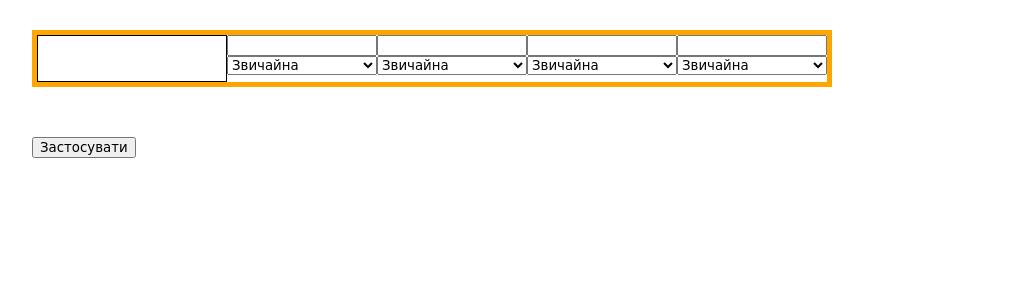
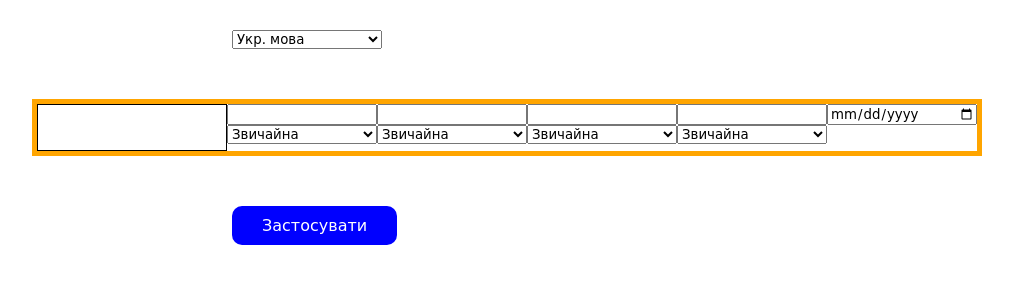
Before and after one commit to R-Mielamud/ClasssixSite, a Django app: page /editratings/ in a window 1280 px wide. Shown: the part 60-360 px from the top of the page, without its empty margins (68-1081 px from the left). Run offline with Django 3.2, Linux system fonts and the light colour scheme; data comes from the database, SQL or seed files in the repository.

Commit message:
init commit

```diff
--- a/editratings/static/editratings-form.css
+++ b/editratings/static/editratings-form.css
@@ -1,6 +1,6 @@
 .editratings-form-main-block {
     margin: 30px 0 0 100px;
-    width: 800px;
+    width: 950px;
 }
 
 .editratings-form-student-block {
@@ -29,6 +29,23 @@
     display: flex;
 }
 
-.editratings-form-status-input, .editratings-form-rating-input {
+.editratings-form-status-input, .editratings-form-rating-input, .editratings-form-date-input, .editratings-form-subject-input {
     width: 150px;
 }
+
+.editratings-form-submit-button, .editratings-form-subject-input {
+    margin-left: 200px;
+}
+
+.editratings-form-submit-button {
+    padding: 10px 30px;
+    border: 0 solid #000 !important;
+    background-color: blue;
+    color: #FFF;
+    font-size: 16px;
+    border-radius: 10px;
+}
+
+.editratings-form-subject-input {
+    margin-bottom: 50px;
+}
--- a/editratings/templates/editratings.html
+++ b/editratings/templates/editratings.html
@@ -11,6 +11,12 @@
         {% csrf_token %}
 
         <div class="editratings-form-main-block">
+            <select size="1" required name="subject-input" class="editratings-form-subject-input">
+                {% for sub in subjects %}
+                    <option>{{ sub.name }}</option>
+                {% endfor %}
+            </select>
+
             {% for student in students %}
                 <div class="editratings-form-student-block">
                     <div class="editratings-form-student-name-gap"><span>{{ student.real_full_name }}</span></div>
@@ -23,6 +29,8 @@
                                     class="editratings-form-rating-input"
                                     name="rating-input-{{ i }}-for-{{ student.username }}">
                             {% endfor %}
+
+                            <input type="date" required name="date-input-for-{{ student.username }}" class="editratings-form-date-input">
                         </div>
 
                         <div class="editratings-form-statuses-container">
--- a/editratings/views.py
+++ b/editratings/views.py
@@ -11,6 +11,7 @@
     def get_context_data(self, **kwargs):
         context = super().get_context_data(**kwargs)
         context["students"] = User.objects.filter(is_teacher=False)
+        context["subjects"] = Subject.objects.all()
         context["possible_statuses"] = [status[0] for status in constants.RATING_TYPES]
         return context
 
@@ -18,6 +19,7 @@
         if request.POST.get("submit"):
             students = User.objects.filter(is_teacher=False)
             post = request.POST
+            subject = post.get("subject-input")
 
             for student in students:
                 ratings = []
@@ -34,6 +36,12 @@
                             status=status
                         ))
 
+                date = post.get("date-input-for-" + student.username)
+                date_splited = date.split("-")
+                year, month, day = date_splited
+                del year
+                month_formatted = int(month) - 8 if int(month) > 8 else int(month) + 4
+
                 for r in ratings:
                     r.save()
 
@@ -48,9 +56,9 @@
                         rating2=rating2,
                         rating3=rating3,
                         rating4=rating4,
-                        subject=Subject.objects.get(name="Укр. мова"),
-                        month=1,
-                        day=1
+                        subject=Subject.objects.get(name=subject),
+                        month=month_formatted,
+                        day=day
                     )
 
                     rating_set.save()
```
